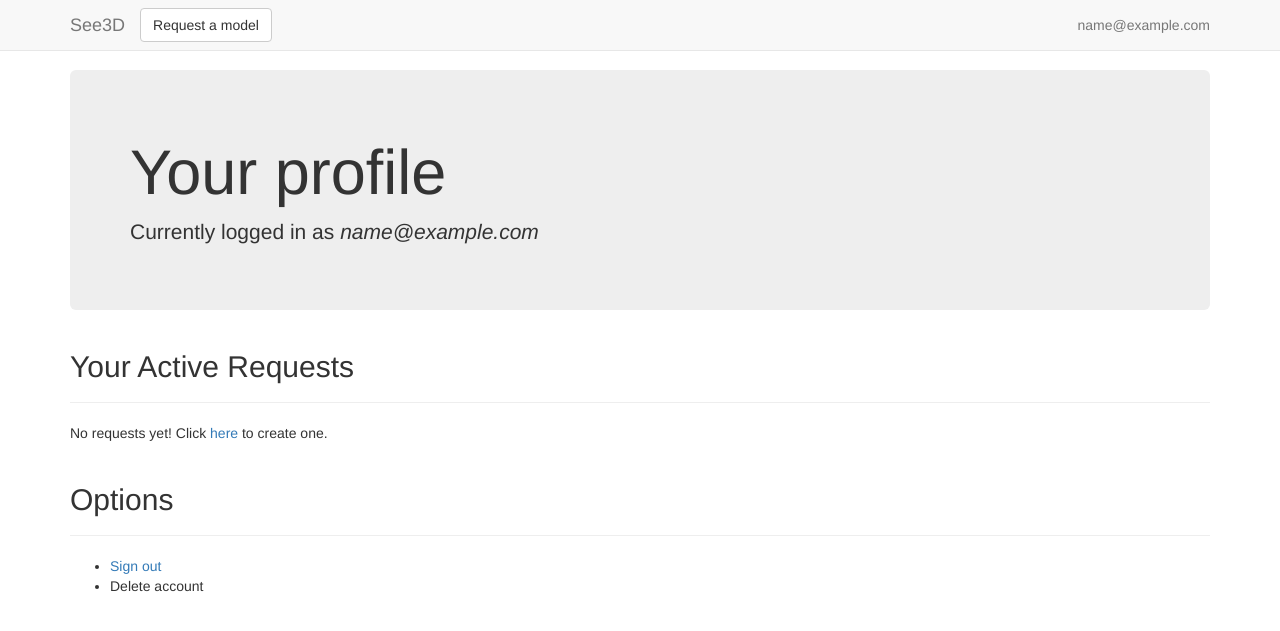
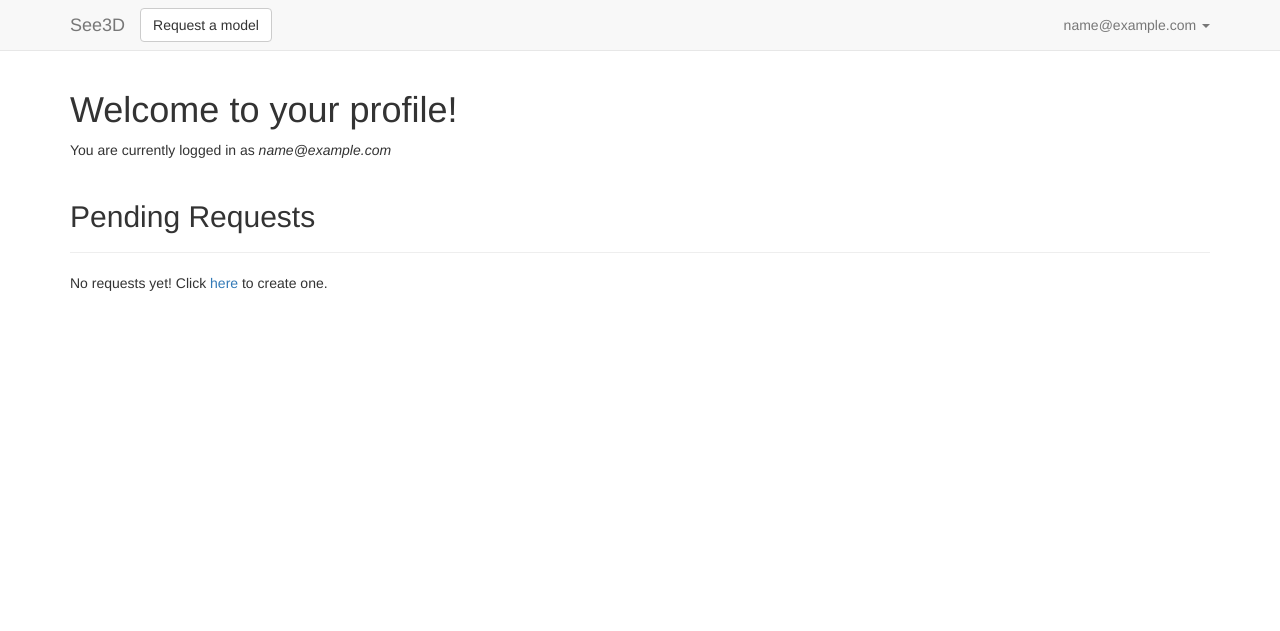
Before and after one commit to beginner-innovators/See3D, a Flask app: page /profile/ in a window 1280 px wide. Shown: the top 631 px of the page. Run offline with Flask 2, Linux system fonts and the light colour scheme; the visitor is signed in with stand-in values (Sample User, id 1); data comes from the database, SQL or seed files in the repository; data that the repository does not hold is empty; some libraries are stand-ins or nearby versions.

Commit message:
Add truncation and a dropdown menu.

```diff
--- a/See3D/templates/index.html
+++ b/See3D/templates/index.html
@@ -28,7 +28,7 @@
         xhr.setRequestHeader('Content-Type', 'application/x-www-form-urlencoded');
         xhr.setRequestHeader('X-CSRFToken', csrf_token);
         xhr.onload = function() {
-          document.location = {{ url_for('profile') }};
+          window.location = {{ url_for('profile') }};
         }
         xhr.send('idtoken=' + id_token);
       }
--- a/See3D/templates/navbar.html
+++ b/See3D/templates/navbar.html
@@ -4,14 +4,27 @@
 <meta http-equiv="content-type" content="text/html; charset=UTF-8">
 <!-- Custom styles for this template -->
 <link href="{{ url_for('static', filename='css/navbar-fixed-top.css') }}" rel="stylesheet">
+<meta name="google-signin-client_id" content="151432626794-3svgnd49h2fjmngk1cuatmrmna5n05jl.apps.googleusercontent.com">
 
 {% block navbar_head %}{% endblock %}
 {% endblock %}
 
 {% block body %}
+<script>
+  function signOut() {
+    var auth2 = gapi.auth2.getAuthInstance();
+    auth2.signOut().then(function () {
+      window.location = {{ url_for('index') }};
+    });
+  }
+  function onLoad() {
+    gapi.load('auth2', function() {
+      gapi.auth2.init();
+    });
+  }
+</script>
 <nav class="navbar navbar-default navbar-fixed-top">
   <div class="container">
-
     <div class="navbar-header">
       <button type="button" class="navbar-toggle collapsed" data-toggle="collapse" data-target="#navbar" aria-expanded="false" aria-controls="navbar">
         <span class="sr-only">Toggle navigation</span>
@@ -21,7 +34,6 @@
       </button>
       <a class="navbar-brand" href={{ url_for('profile') }}>See3D</a>
     </div>
-
     <div id="navbar" class="navbar-collapse collapse">
       <ul class="nav navbar-nav">
         <li>
@@ -35,14 +47,17 @@
         </li>
       </ul>
       <ul class="nav navbar-nav navbar-right">
-          {% if current_user.is_creator %}
-          <li><a href={{ url_for('profile') }}><span class="badge badge-default">Creator</span> {{ current_user.email|e }}</a></li>
-          {% else %}
-          <li><a href={{ url_for('profile') }}>{{ current_user.email|e }}</a></li>
-          {% endif %}
+        <li class="dropdown">
+          <a href="javascript:void(0)" class="dropdown-toggle" data-toggle="dropdown" role="button" aria-haspopup="true" aria-expanded="false">{{ current_user.email|e }} <span class="caret"></span></a>
+          <ul class="dropdown-menu">
+            <li><a href={{ url_for('profile') }}>Profile</a></li>
+            <li><a href={{ url_for('profile') }}>Settings</a></li>
+            <li role="separator" class="divider"></li>
+            <li><a href="javascript:void(0)" onclick="signOut();">Sign out</a></li>
+          </ul>
+        </li>
       </ul>
     </div>
-
   </div>
 </nav>
 
@@ -50,4 +65,5 @@
 
 <!-- IE10 viewport hack for Surface/desktop Windows 8 bug -->
 <script src="{{ url_for('static', filename='js/ie10-viewport-bug-workaround.js') }}"></script>
+<script src="https://apis.google.com/js/platform.js?onload=onLoad" async defer></script>
 {% endblock %}
--- a/See3D/templates/profile.html
+++ b/See3D/templates/profile.html
@@ -1,39 +1,18 @@
 {% extends "navbar.html" %}
 
-{% block navbar_head %}
-<meta name="google-signin-client_id" content="151432626794-3svgnd49h2fjmngk1cuatmrmna5n05jl.apps.googleusercontent.com">
-{% endblock %}
-
 {% block navbar_body %}
-<script>
-  function signOut() {
-    var auth2 = gapi.auth2.getAuthInstance();
-    auth2.signOut().then(function () {
-      document.location = {{ url_for('index') }};
-    });
-  }
-  function onLoad() {
-    gapi.load('auth2', function() {
-      gapi.auth2.init();
-    });
-  }
-</script>
-
 <div class="container">
-
-  <div class="jumbotron">
-    <h1>Your profile</h1>
-    <p>Currently logged in as <i>{{ current_user.email|e }}</i></p>
+  <div>
+    <h1>Welcome to your profile!</h1>
+    <p>You are currently logged in as <i>{{ current_user.email|e }}</i></p>
   </div>
-
   <div class="page-header">
     {% if current_user.is_creator %}
-    <h2>Your Current Projects</h2>
+    <h2>Current Projects</h2>
     {% else %}
-    <h2>Your Active Requests</h2>
+    <h2>Pending Requests</h2>
     {% endif %}
   </div>
-
   <div>
     {% if requests.count() > 0 %}
     <table class="table table-hover table-bordered">
@@ -46,44 +25,21 @@
       <tbody>
         {% for request in requests %}
         <tr>
-          {% if current_user.is_creator %}
-          <td class="col-md-4">{{ request.title|e }}</td>
-          <td class="col-md-8">{{ request.description|e }}</td>
-          {% else %}
-          <td class="col-md-4">{{ request.title|e }}</td>
-          <td class="col-md-7">{{ request.description|e }}</td>
-          <td class="col-md-1">
-            <a class="btn btn-default" href={{ url_for('delete_request', request_id=request.id) }} role="button">
-              <span class="glyphicon glyphicon-trash" aria-hidden="true"></span>
-              <span class="sr-only">Delete this post</span>
-            </a>
-          </td>
-          {% endif %}
+          <td>{{ request.title|truncate(50)|e }}</td>
+          <td>{{ request.description|truncate(75)|e }}</td>
         </tr>
         {% endfor %}
       </tbody>
     </table>
     {% else %}
-      {% if current_user.is_creator %}
-      <p>You have not accepted any requests yet. Head over to the <a href={{ url_for('gallery') }}>gallery</a> to find some!</p>
-      {% else %}
-      <p>No requests yet! Click <a href={{ url_for('submit') }}>here</a> to create one.</p>
-      {% endif %}
+
+    {% if current_user.is_creator %}
+    <p>You have not accepted any requests yet. Head over to the <a href={{ url_for('gallery') }}>gallery</a> to find some!</p>
+    {% else %}
+    <p>No requests yet! Click <a href={{ url_for('submit') }}>here</a> to create one.</p>
+    {% endif %}
+
     {% endif %}
   </div>
-
-  <div class="page-header">
-    <h2>Options</h2>
-  </div>
-
-  <div>
-    <ul>
-      <li><a href="javascript:void(0)" onclick="signOut();">Sign out</a></li>
-      <li><p>Delete account</p></li>
-    </ul>
-  </div>
-
 </div>
-
-<script src="https://apis.google.com/js/platform.js?onload=onLoad" async defer></script>
 {% endblock %}
```
Also changed, not shown: See3D/templates/gallery.html (+7 -7 lines), See3D/templates/submit.html (+6 -5 lines). Lines whose indentation alone changed are shown as unchanged.
